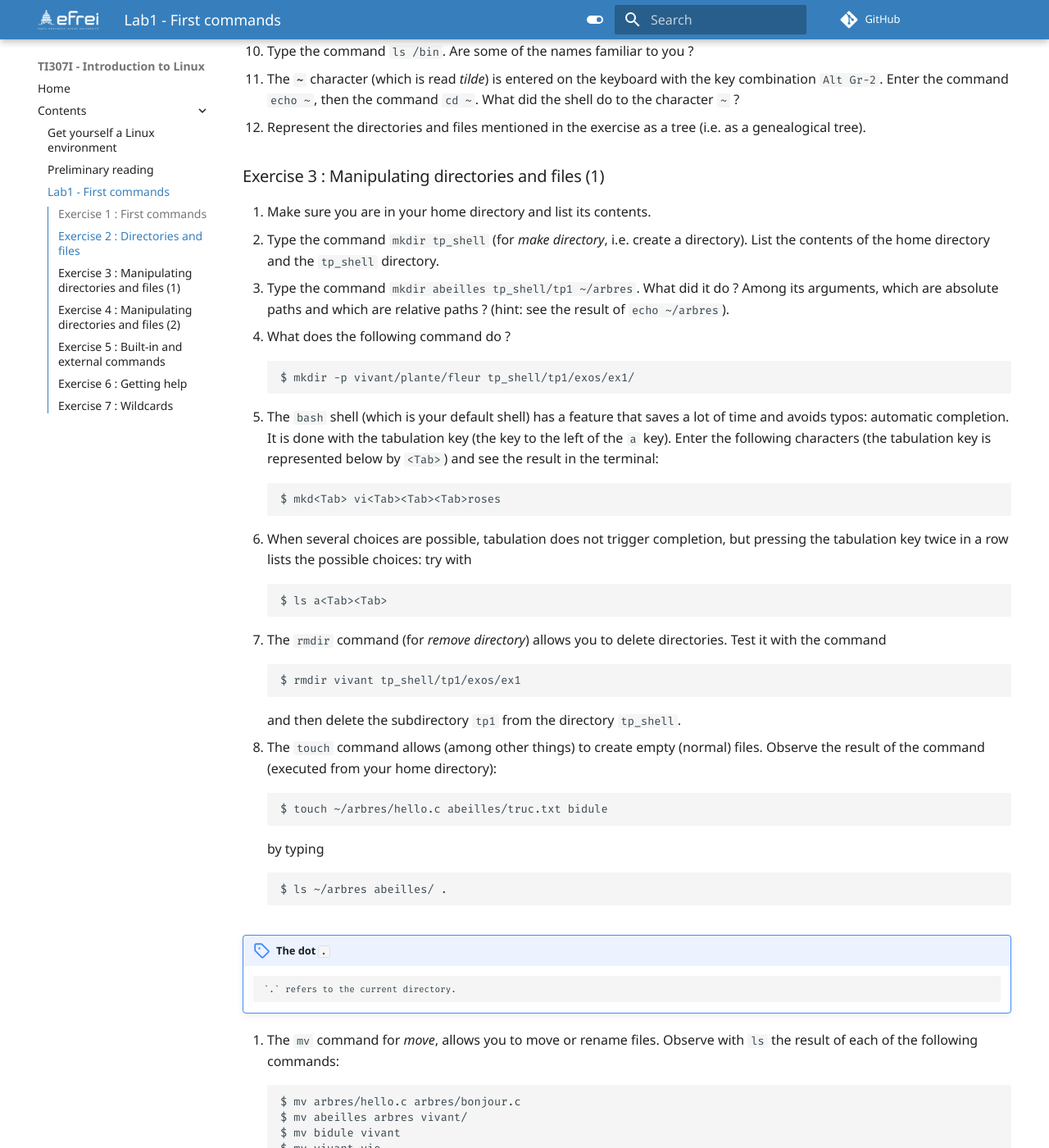
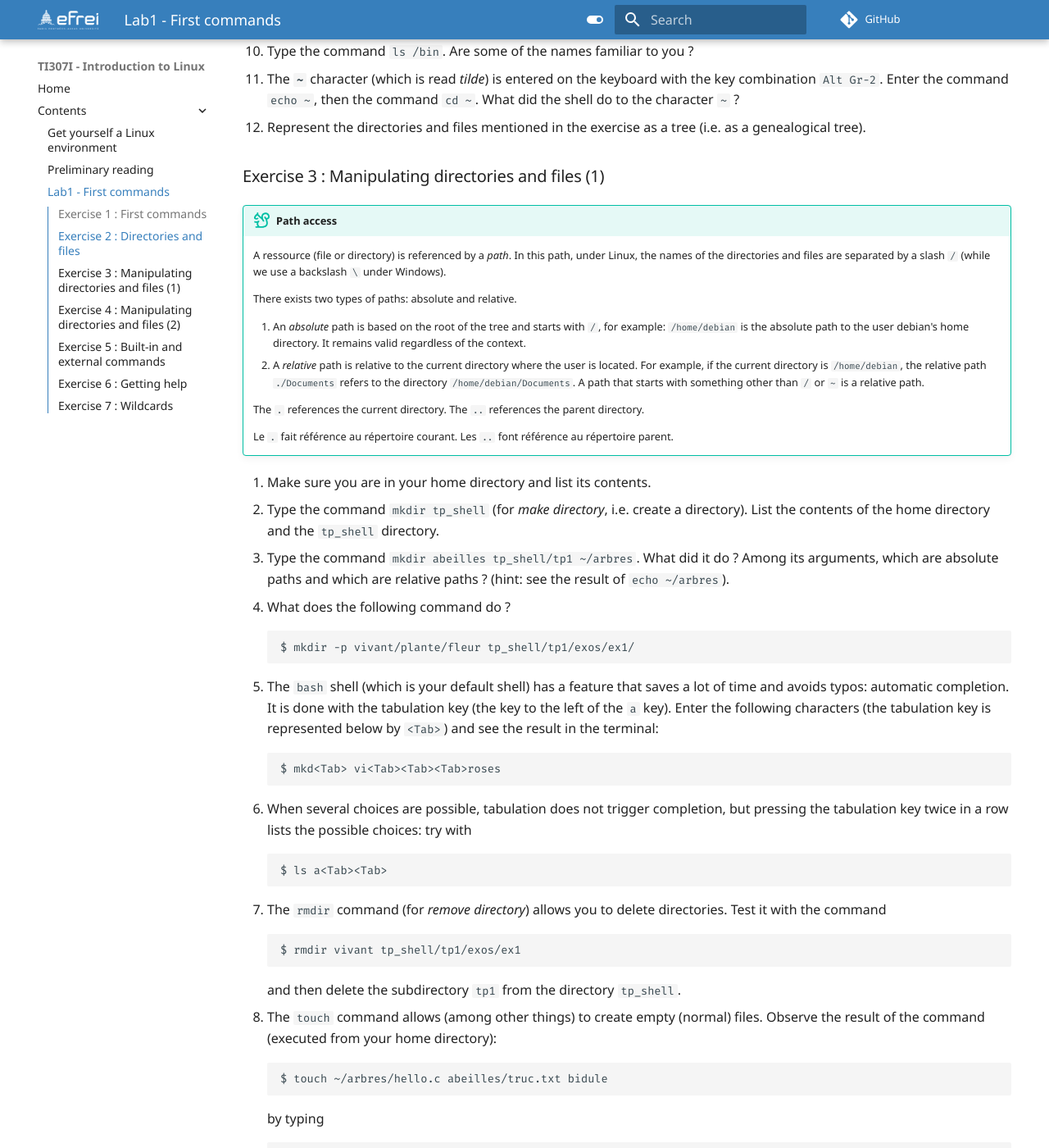
Before and after one commit to douga19/introduction-linux, an MkDocs documentation site: the page built from docs/contents/tp1.md, in a window 1280 px wide and 1400 px high, scrolled down 1904 px. Shown: the whole window at 82% size. Built offline with MkDocs 1.6.1 and Material for MkDocs 9.7.7, drawn with Linux system fonts in a browser that asks for light colours; comment, search, counter and statistics services are not loaded.

Commit message:
fixed tp1

````diff
--- a/docs/contents/tp1.md
+++ b/docs/contents/tp1.md
@@ -77,6 +77,19 @@ PS1 = '$ '
 
 ### Exercise 3 : Manipulating directories and files (1)
 
+!!! tip "Path access"
+
+    A ressource (file or directory) is referenced by a *path*. In this path, under Linux, the names of the directories and files are separated by a slash `/` (while we use a backslash `\` under Windows).
+
+    There exists two types of paths: absolute and relative.
+
+    1. An *absolute* path is based on the root of the tree and starts with `/`, for example: `/home/debian` is the absolute path to the user debian's home directory. It remains valid regardless of the context.
+    2. A *relative* path is relative to the current directory where the user is located. For example, if the current directory is `/home/debian`, the relative path `./Documents` refers to the directory `/home/debian/Documents`. A path that starts with something other than `/` or `~` is a relative path.
+
+    The `.` references the current directory. The `..` references the parent directory.
+
+    Le `.` fait référence au répertoire courant. Les `..` font référence au répertoire parent.
+
 1. Make sure you are in your home directory and list its contents.
 2. Type the command `mkdir tp_shell` (for *make directory*, i.e. create a directory). List the contents of the home directory and the `tp_shell` directory.
 3. Type the command `mkdir abeilles tp_shell/tp1 ~/arbres`. What did it do ? Among its arguments, which are absolute paths and which are relative paths ? (hint: see the result of `echo ~/arbres`).
@@ -97,7 +110,6 @@ $ ls a<Tab><Tab>
 $ rmdir vivant tp_shell/tp1/exos/ex1
 ```
 and then delete the subdirectory `tp1` from the directory `tp_shell`.
-
 8. The `touch` command allows (among other things) to create empty (normal) files. Observe the result of the command (executed from your home directory):
 ```bash
 $ touch ~/arbres/hello.c abeilles/truc.txt bidule
@@ -106,11 +118,6 @@ by typing
 ```bash
 $ ls ~/arbres abeilles/ .
 ```
-!!! note "The dot `.`"
-
-        `.` refers to the current directory.
-
-
 9. The `mv` command for *move*, allows you to move or rename files. Observe with `ls` the result of each of the following commands:
 ```bash
 $ mv arbres/hello.c arbres/bonjour.c
@@ -118,7 +125,7 @@ $ mv abeilles arbres vivant/
 $ mv bidule vivant
 $ mv vivant vie
 ```
-10.  The `cp` command for *copy*, allows you to copy files and directories. Observe the result of the following commands:
+10.   The `cp` command for *copy*, allows you to copy files and directories. Observe the result of the following commands:
 ```bash
 $ cp vie/arbres/bonjour.c salut.c
 $ mkdir copies
@@ -130,7 +137,7 @@ $ cp -R vie copie_vie
 ```
 Describe the operation of the `cp` command, depending on whether its last argument is an existing directory or not and whether the `-R` option is present or not.
 
-11. Finally, the `rm` command (for *remove*) allows you to delete files and directories. Observe the result of the following commands:
+11.  Finally, the `rm` command (for *remove*) allows you to delete files and directories. Observe the result of the following commands:
 ```bash
 $ rm vie/bidule
 $ rm copies
@@ -138,9 +145,11 @@ $ rm -r copies
 $ rm -R copie_vie
 $ rm -i vie/arbres/bonjour.c vie/abeilles/truc.txt
 ```
-12. Delete all files and directories created during this exercise.
+12.  Delete all files and directories created during this exercise.
 
 ### Exercise 4 : Manipulating directories and files (2)
+
+Create the following tree structure. The `~` represents the user's home directory. Only `rapport.txt` and `index.html` are normal files, the others are all directories. The directories **Mail**, **Rapport** and **Web** directories will be created in a single command using `mkdir`.
 
 ```mermaid
 stateDiagram-v2
````
Also changed, not shown: other parts of docs/contents/tp1.md (+0 -2 lines).
